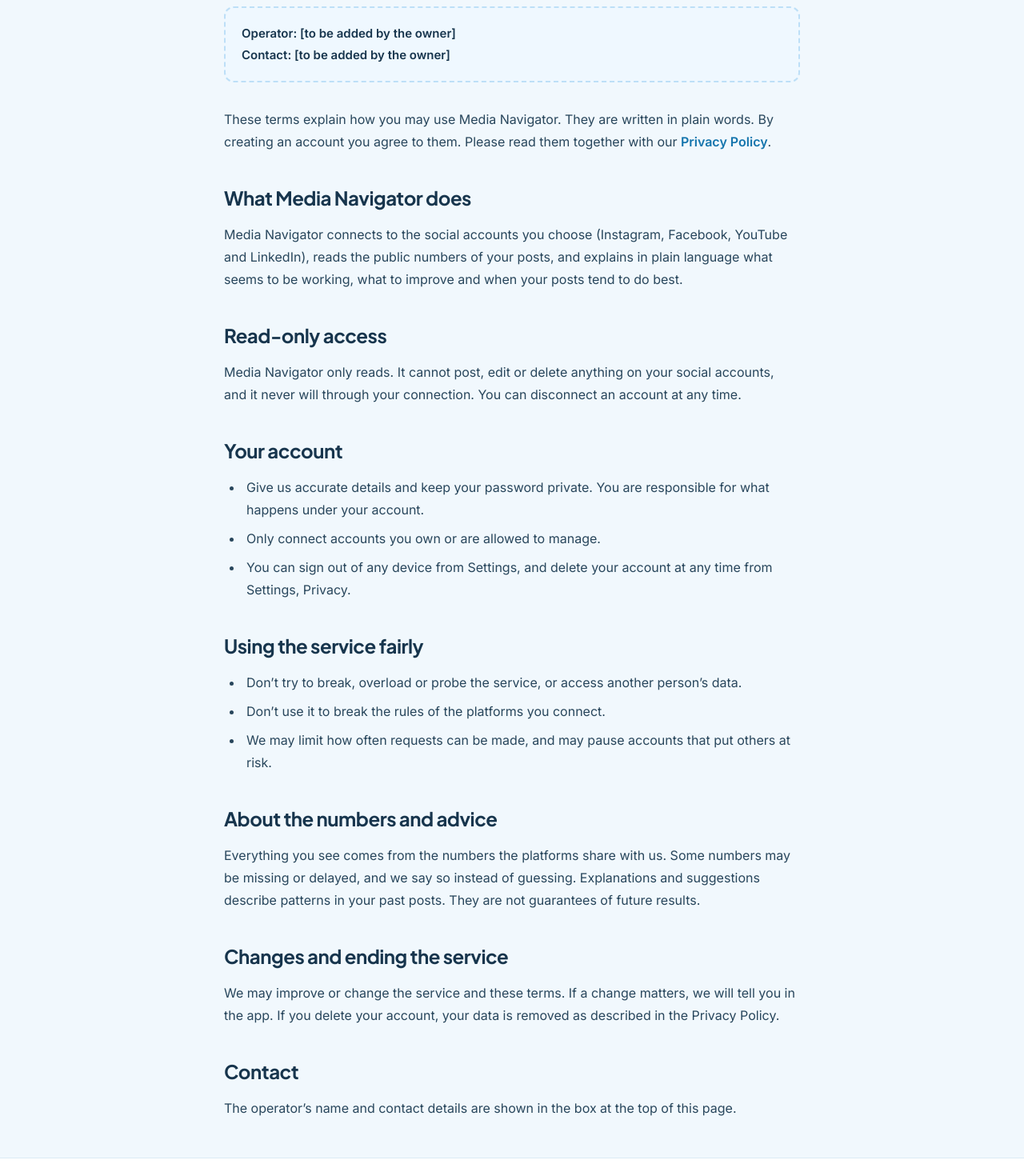
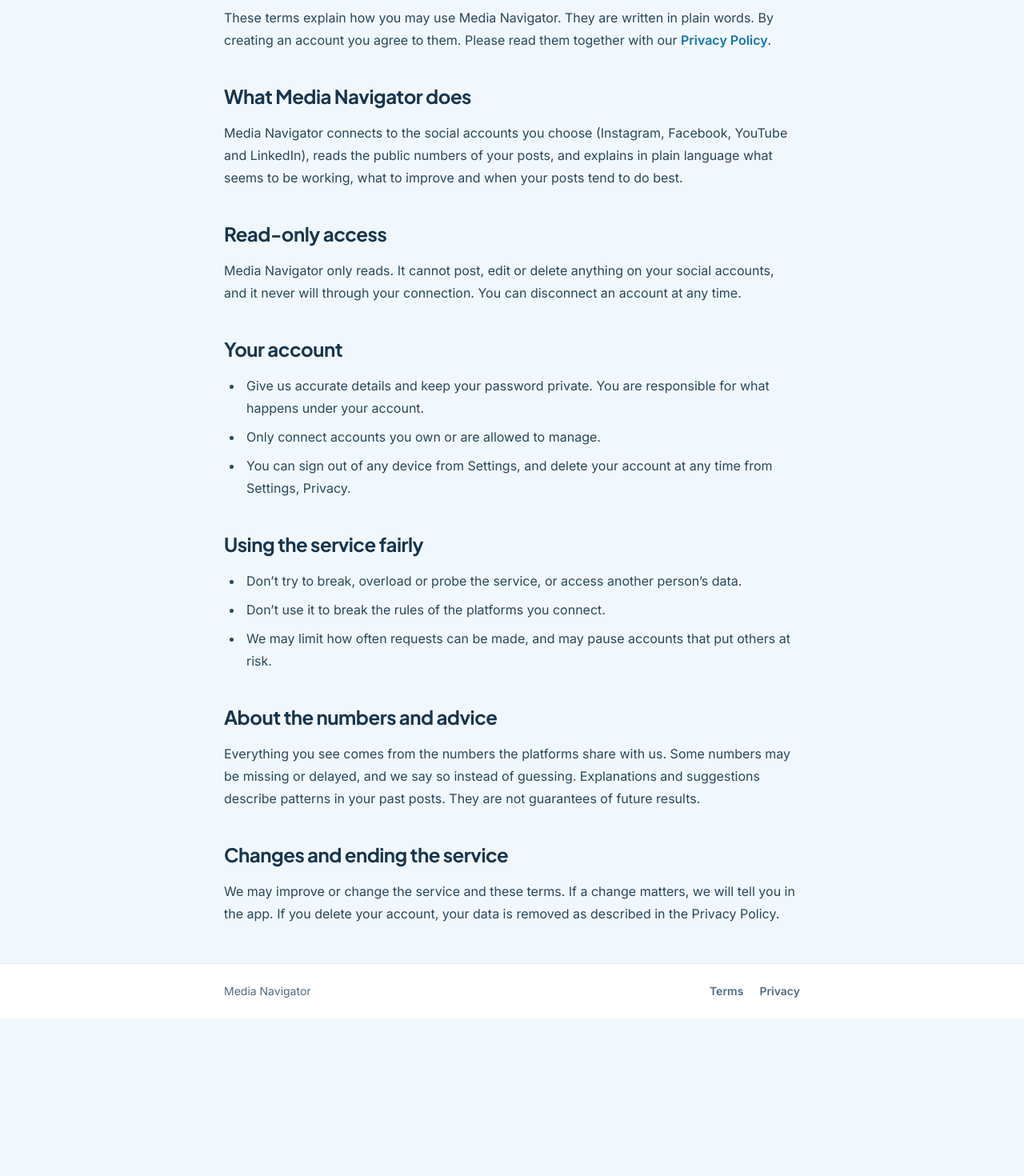
Before and after one commit to genieMediaSoftwares/Medianavigatorweb, a Next.js app in the folder web/: page /terms in a window 1280 px wide. Shown: the part 220-1690 px from the top of the page at 80% size. After the commit the page ends 1493 px from the top, so only its background shows below. Built offline with nearby package versions, Linux system fonts and the light colour scheme.

Commit message:
Remove operator and contact placeholders from legal pages

```diff
--- a/web/app/(public)/privacy/page.tsx
+++ b/web/app/(public)/privacy/page.tsx
@@ -40,8 +40,6 @@ export default function PrivacyPage() {
 
       <p>See our <Link href="/data-deletion">data deletion instructions</Link> for the steps and what is removed.</p>
 
-      <h2>Contact</h2>
-      <p>The operator’s name and contact details are shown in the box at the top of this page.</p>
     </LegalLayout>
   );
 }
--- a/web/app/(public)/terms/page.tsx
+++ b/web/app/(public)/terms/page.tsx
@@ -35,8 +35,6 @@ export default function TermsPage() {
       <h2>Changes and ending the service</h2>
       <p>We may improve or change the service and these terms. If a change matters, we will tell you in the app. If you delete your account, your data is removed as described in the Privacy Policy.</p>
 
-      <h2>Contact</h2>
-      <p>The operator’s name and contact details are shown in the box at the top of this page.</p>
     </LegalLayout>
   );
 }
--- a/web/components/legal/legal-layout.tsx
+++ b/web/components/legal/legal-layout.tsx
@@ -1,15 +1,6 @@
 import Link from 'next/link';
 import type { ReactNode } from 'react';
 import { Wordmark } from '@/components/brand/logo';
-
-export function Operator() {
-  return (
-    <div className="my-8 rounded-xl border-2 border-dashed border-brand-200 bg-brand-50 p-5 text-[15px]">
-      <p className="font-semibold text-ink">Operator: [to be added by the owner]</p>
-      <p className="mt-1 font-semibold text-ink">Contact: [to be added by the owner]</p>
-    </div>
-  );
-}
 
 export function LegalLayout({ title, updated, children }: { title: string; updated: string; children: ReactNode }) {
   return (
@@ -23,8 +14,7 @@ export function LegalLayout({ title, updated, children }: { title: string; updat
       <main className="mx-auto max-w-3xl px-4 py-12 sm:px-6">
         <h1 className="text-[32px] sm:text-[40px]">{title}</h1>
         <p className="mt-2 text-sm text-subtle">Last updated {updated}</p>
-        <Operator />
-        <div className="space-y-4 text-[16px] leading-7 text-text [&_h2]:mt-10 [&_h2]:text-2xl [&_li]:pl-1 [&_ul]:list-disc [&_ul]:space-y-2 [&_ul]:pl-6 [&_a]:font-semibold [&_a]:text-brand-600 [&_a:hover]:underline">{children}</div>
+        <div className="mt-8 space-y-4 text-[16px] leading-7 text-text [&_h2]:mt-10 [&_h2]:text-2xl [&_li]:pl-1 [&_ul]:list-disc [&_ul]:space-y-2 [&_ul]:pl-6 [&_a]:font-semibold [&_a]:text-brand-600 [&_a:hover]:underline">{children}</div>
       </main>
       <footer className="border-t border-line bg-surface">
         <div className="mx-auto flex max-w-3xl flex-wrap items-center justify-between gap-3 px-4 py-6 text-sm text-muted sm:px-6">
```
